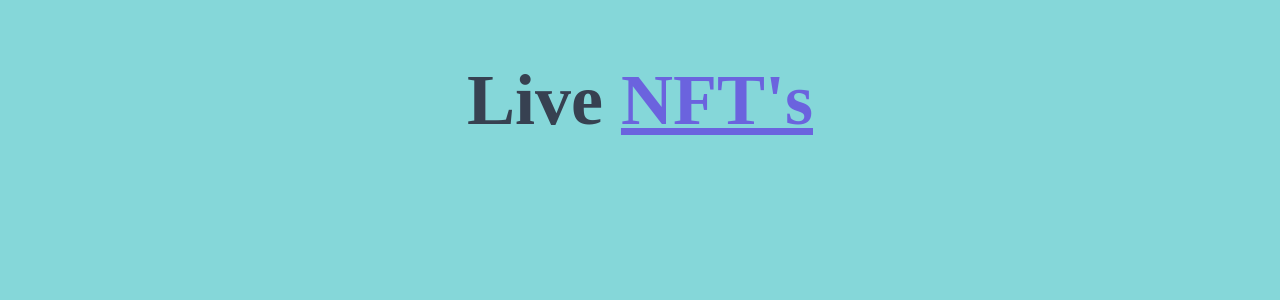
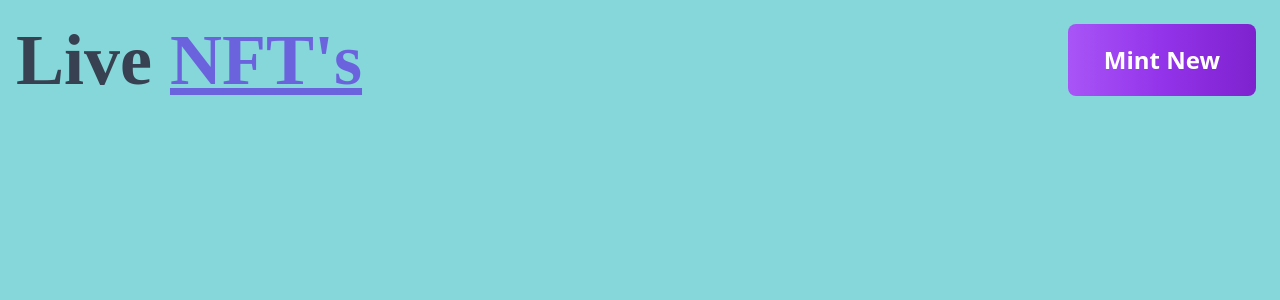
Before and after one commit to sahilkakwani9/chain-link-dynamic, a Next.js app: page /dashboard in a window 1280 px wide. Shown: the top 300 px of the page. Built offline with nearby package versions, Linux system fonts and the light colour scheme; a web font is replaced by a local one.

Commit message:
fix: phone

```diff
--- a/pages/dashboard.js
+++ b/pages/dashboard.js
@@ -31,12 +31,15 @@ function dashboard() {
   return (
     <div className='min-h-screen bg-[#85d7d9]'>
         <div className='text-center'>
-            <h2 className='text-7xl font-One font-bold pt-16 text-gray-700'>Live <span className='underline text-[#6b63de]'>NFT's</span></h2>
-            <div className='flex justify-between items-center px-40 mt-12 flex-wrap gap-y-8'>
+            <div className='flex justify-between h-26 pt-6 px-4'>
+            <h2 className='text-7xl font-One font-bold text-gray-700'>Live <span className='underline text-[#6b63de]'>NFT's</span></h2>
+            <button className='hidden md:block text-white bg-gradient-to-r from-purple-500 via-purple-600 to-purple-700 hover:bg-gradient-to-br focus:ring-4 focus:outline-none focus:ring-purple-300 dark:focus:ring-purple-800 font-bold rounded-lg text-2xl px-9 py-5 text-center mr-2 mb-2'>Mint New</button>
+            </div>
+            <div className='flex justify-between items-center mt-12 flex-wrap gap-y-8'>
             {
                 nft && supply.map((i)=>{
                    return (
-                    <div className='text-left'>
+                    <div className='text-left mx-auto'>
                     <div className='w-80 h-48'>
                         <img src={nft.image} className='h-[100%] w-full rounded-md shadow-lg shadow-gray-400' />
                     </div>
--- a/pages/index.js
+++ b/pages/index.js
@@ -26,9 +26,12 @@ export default function Home() {
       </Head>
       <div className='bg-hero-pattern bg-cover min-h-screen md:blur-sm'></div>
       <div className='absolute top-[35%] md:top-[25%] left-[auto] w-screen'>
+        <div>
         <h1 className="text-5xl md:text-8xl font-extrabold font-One text-center items-center text-black">
           <span className='opacity-90'>Chainlink</span> <span className='bg-gradient-to-r from-purple-800 via-violet-900 to-purple-800 text-transparent bg-clip-text text-6xl md:text-9xl block mt-[-10px]'>Live NFT</span>
         </h1>
+        <button>Mint New</button>
+        </div>
         <div className='text-center mt-24'>
           <button type="button" onClick={async()=>{
             await ConnectWallet(walletConnected,setwalletConnected,setcurrentAccount);
```
